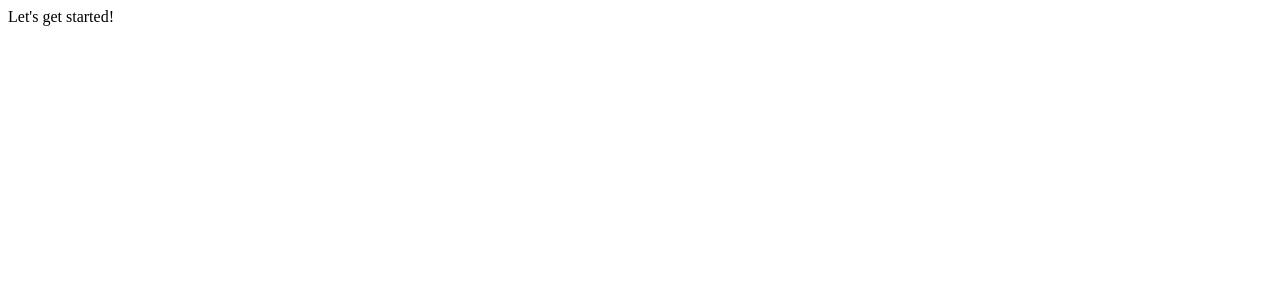
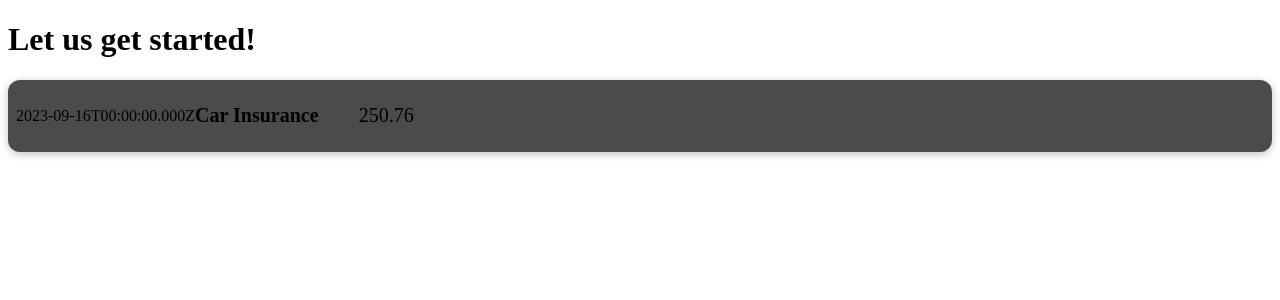
Before and after one commit to tommyshado/reactjs-expense-tracker-app, a React (Vite) app: page / in a window 1280 px wide. Shown: the top 300 px of the page. Built offline with nearby package versions, Linux system fonts and the light colour scheme.

Commit message:
used render curly braces to display content

```diff
--- a/src/App.jsx
+++ b/src/App.jsx
@@ -1,8 +1,11 @@
+import ExpenseItem from "./components/ExpenseItem";
+
 const App = () => {
   return (
-    <>
-      <div>Let's get started!</div>
-    </>
+    <div>
+      <h1>Let us get started!</h1>
+      <ExpenseItem />
+    </div>
   );
 };
 
--- /dev/null
+++ b/src/components/ExpenseItem.css
@@ -0,0 +1,36 @@
+.expense-item {
+    display: flex;
+    justify-content: space-between;
+    align-items: center;
+    box-shadow: 0 2px 8px rgba(0, 0, 0, 0.25);
+    padding: 0.5rem;
+    margin: 1rem 0;
+    border-radius: 12px;
+    background-color: #4b4b4b;
+}
+
+.expense-item_description {
+    display: flex;
+    flex-direction: column;
+    gap: 1rem;
+    align-items: flex-end;
+    flex-flow: column-reverse;
+}
+
+@media (min-width: 580px) {
+    .expense-item_description {
+        flex-direction: row;
+        align-items: center;
+        justify-content: flex-start;
+        flex: 1;
+    }
+
+    .expense-item_description h2 {
+        font-size: 1.25rem;
+    }
+
+    .expense-item_price {
+        font-size: 1.25rem;
+        padding: 0.5rem 1.5rem;
+    }
+}
--- /dev/null
+++ b/src/components/ExpenseItem.jsx
@@ -0,0 +1,21 @@
+import "./ExpenseItem.css";
+
+const ExpenseItem = () => {
+  const expenseDate = new Date(2023, 8, 16);
+  const expenseTitle = "Car Insurance";
+  const expenseAmount = 250.76;
+
+  return (
+    <>
+    <div className="expense-item">
+      <div>{expenseDate.toISOString()}</div>
+      <div className="expense-item_description">
+        <h2>{expenseTitle}</h2>
+        <div className="expense-item_price">{expenseAmount}</div>
+      </div>
+    </div>
+    </>
+  );
+};
+
+export default ExpenseItem;
```
